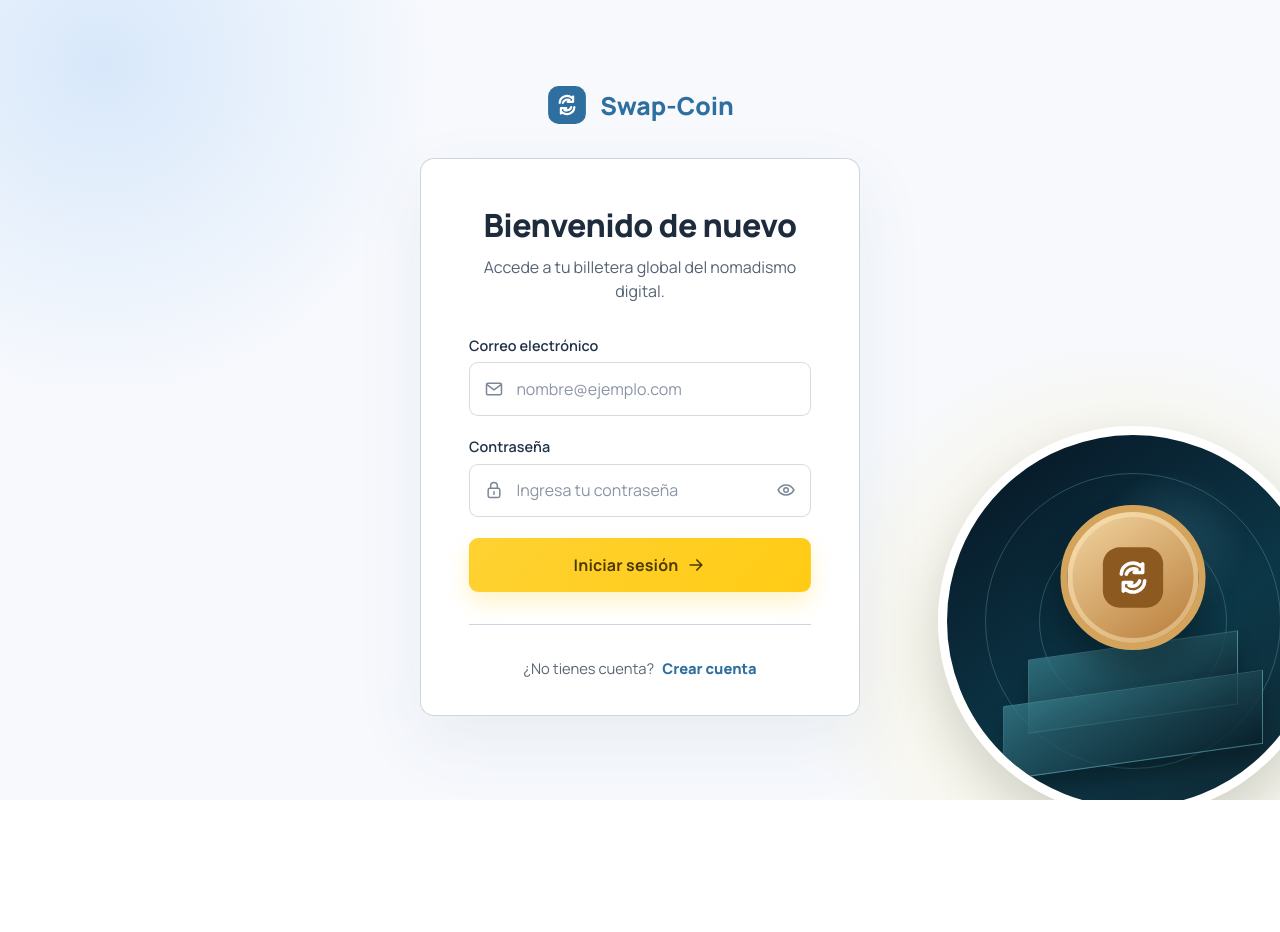
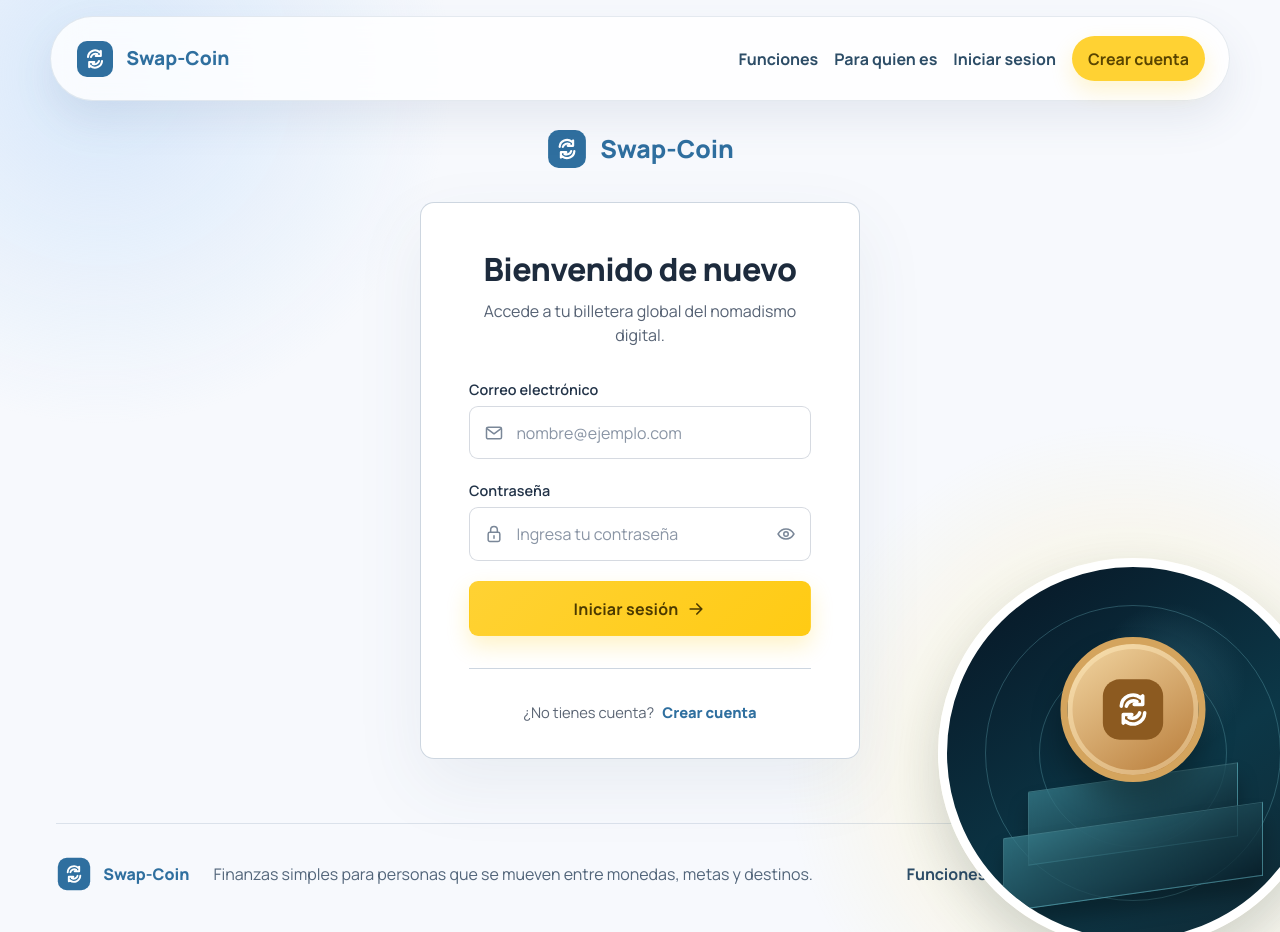
Before and after one commit to swapcoinn-droid/Swap-Coin-Frontend, a React (Vite) app: page /login in a window 1280 px wide. Before the commit the page ends 800 px from the top, so only its background shows below. Built offline with nearby package versions, Linux system fonts and the light colour scheme.

Commit message:
feat: add public layout to auth pages

```diff
--- a/src/pages/auth/LoginPage.tsx
+++ b/src/pages/auth/LoginPage.tsx
@@ -9,6 +9,8 @@ import {
   MailIcon,
 } from '../../components/icons/AuthIcons'
 import { BrandMark } from '../../components/icons/BrandMark'
+import { PublicFooter } from '../../components/public-layout/PublicFooter'
+import { PublicNavbar } from '../../components/public-layout/PublicNavbar'
 import { Button } from '../../components/ui/button/Button'
 import { useAuth } from '../../hooks/useAuth'
 import { routes } from '../../router/routes'
@@ -59,6 +61,8 @@ export function LoginPage() {
 
   return (
     <main className="login-page">
+      <PublicNavbar />
+
       <section className="login-page__content" aria-labelledby="login-title">
         <Link className="login-brand" to={routes.home} aria-label="Ir al inicio de Swap-Coin">
           <span className="login-brand__mark">
@@ -137,6 +141,7 @@ export function LoginPage() {
         </div>
       </aside>
 
+      <PublicFooter />
     </main>
   )
 }
--- a/src/pages/auth/RegisterPage.tsx
+++ b/src/pages/auth/RegisterPage.tsx
@@ -10,6 +10,8 @@ import {
   UserIcon,
 } from '../../components/icons/AuthIcons'
 import { BrandMark } from '../../components/icons/BrandMark'
+import { PublicFooter } from '../../components/public-layout/PublicFooter'
+import { PublicNavbar } from '../../components/public-layout/PublicNavbar'
 import { Button } from '../../components/ui/button/Button'
 import { useAuth } from '../../hooks/useAuth'
 import { routes } from '../../router/routes'
@@ -83,6 +85,8 @@ export function RegisterPage() {
 
   return (
     <main className="register-page">
+      <PublicNavbar />
+
       <section className="register-page__content" aria-labelledby="register-title">
         <header className="register-brand">
           <Link className="register-brand__mark" to={routes.home} aria-label="Ir al inicio de Swap-Coin">
@@ -189,6 +193,7 @@ export function RegisterPage() {
         </div>
       </section>
 
+      <PublicFooter />
     </main>
   )
 }
--- a/src/pages/auth/login-page.css
+++ b/src/pages/auth/login-page.css
@@ -1,10 +1,10 @@
 .login-page {
   position: relative;
   min-height: 100vh;
-  overflow: hidden;
+  overflow-x: hidden;
   display: grid;
   place-items: center;
-  padding: 3rem 2rem;
+  padding: 8rem 2rem 0;
   background:
     radial-gradient(circle at 8% 8%, rgba(190, 218, 248, 0.55), transparent 24%),
     radial-gradient(circle at 88% 82%, rgba(255, 220, 92, 0.28), transparent 25%),
@@ -15,6 +15,7 @@
   position: relative;
   z-index: 2;
   width: min(100%, 440px);
+  margin-bottom: 4rem;
 }
 
 .login-brand {
@@ -200,7 +201,7 @@
 @media (max-width: 560px) {
   .login-page {
     align-items: start;
-    padding: 2rem 1rem 5rem;
+    padding: 12rem 1rem 0;
   }
 
   .login-brand {
--- a/src/pages/auth/register-page.css
+++ b/src/pages/auth/register-page.css
@@ -2,7 +2,8 @@
   min-height: 100vh;
   display: grid;
   place-items: center;
-  padding: 2rem 1rem;
+  padding: 8rem 1rem 0;
+  overflow-x: hidden;
   background:
     radial-gradient(circle at 50% 28%, rgba(224, 233, 249, 0.5), transparent 30%),
     #f7f8fc;
@@ -10,6 +11,7 @@
 
 .register-page__content {
   width: min(100%, 480px);
+  margin-bottom: 4rem;
 }
 
 .register-brand {
@@ -164,7 +166,7 @@
 @media (max-width: 560px) {
   .register-page {
     place-content: start center;
-    padding: 1.5rem 1rem 5rem;
+    padding: 12rem 1rem 0;
   }
 
   .register-brand {
```
